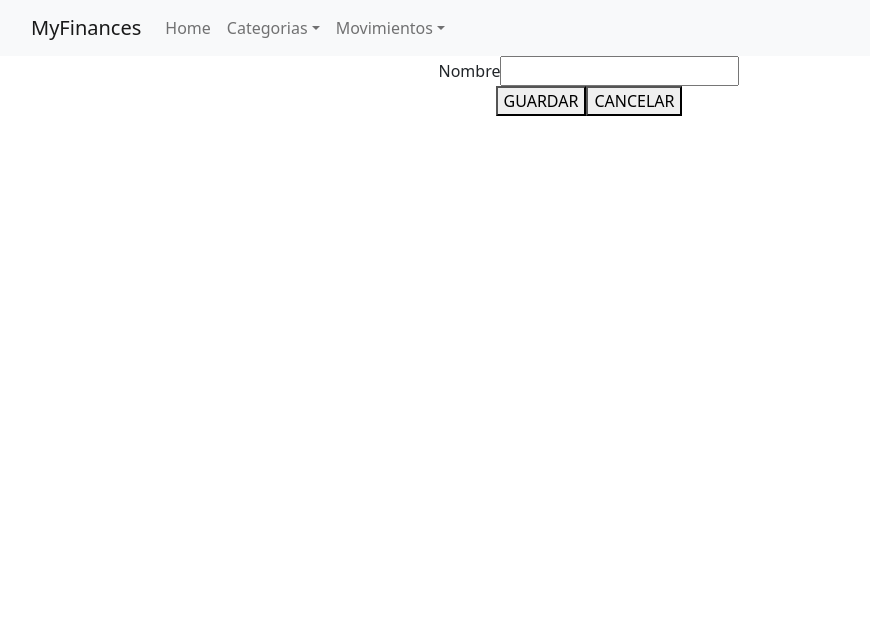
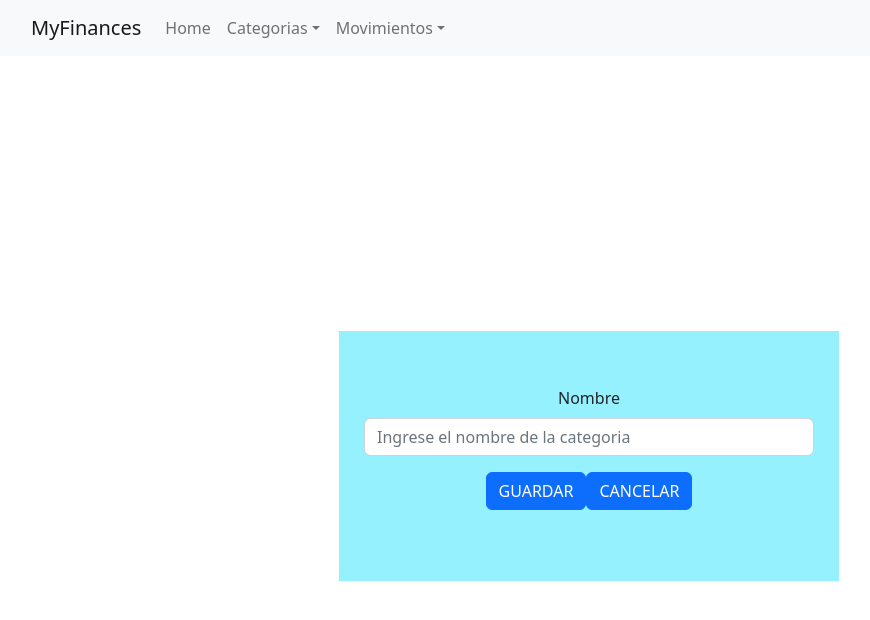
Before and after one commit to marianodv/finances, a React (Create React App) app in the folder front-react/: page /categories/create in a window 1280 px wide. Shown: the top 620 px of the page, without its empty margins (51-921 px from the left). Built offline with nearby package versions, Linux system fonts and the light colour scheme.

Commit message:
apply bootstrap

```diff
--- a/front-react/src/Components/ButtonWithLoading.js
+++ b/front-react/src/Components/ButtonWithLoading.js
@@ -4,10 +4,10 @@ import Spinner from 'react-bootstrap/Spinner';
 
 function ButtonWithLoading(props){
 
-    const {loading,variant,type,children,click} = props
+    const {loading,variant,type,children,onClick} = props
 
     return(
-        <Button type = {type || 'submit'} variant={variant || 'primary'} disabled={loading} onClick={click}>
+        <Button type = {type || 'submit'} variant={variant || 'primary'} disabled={loading} onClick={onClick}>
             {loading &&
                 <Spinner
                     as="span"
--- a/front-react/src/Components/CategoriesList.js
+++ b/front-react/src/Components/CategoriesList.js
@@ -37,7 +37,7 @@ function CategoriesList(props){
                     <Col>
                         <label>{label || ""}</label>
                     </Col>
-                    <Col>
+                    <Col xs={9}>
                         <Form.Select aria-label="Default select example" {...register}>
                             <option value={0}>-- SELECCIONE --</option>
                             {categories.map((category, item) => <option key={item} value={category._id}>{category.name}</option>)}
--- a/front-react/src/Components/FormCategory.js
+++ b/front-react/src/Components/FormCategory.js
@@ -1,19 +1,58 @@
 import React from "react";
 import Input from "../Components/Input"
+import Form from 'react-bootstrap/Form'
+import {useNavigate} from 'react-router-dom'
+import ButtonWithLoading from './ButtonWithLoading'
+
+
+const styles={
+    absCenter:{
+        display: 'flex',
+        alignItems: 'center',
+        justifyContent: 'center',
+        minHeight: '100vh'
+    },
+
+    absCenterIntern:{
+        display: 'flex',
+        alignItems: 'center',
+        justifyContent: 'center',
+        width:'500px',
+        height:'250px',
+        backgroundColor:'#96f1ff'
+    },
+
+    form:{
+        width:'450px'
+    }
+}
 
 function FormCategory(props){
 
-    const {children, submit, nameRegister, error} = props
+    const {children, submit, idName, nameRegister, error} = props
+
+    const navi = useNavigate()
 
     return(
-        <form onSubmit={submit}>
-            <Input label="Nombre" register={nameRegister}/>
-            {error?.name  && <span>El campo nombre es obligatorio.</span>}
-            <div>
-                <button type="submit">GUARDAR</button>
+        <div style={styles.absCenter}>
+        <div style={styles.absCenterIntern}>
+        <Form onSubmit={submit} style={styles.form}>
+            <Form.Group className="mb-3">
+                <Input label="Nombre" placeholder="Ingrese el nombre de la categoria" controlId={idName} register={nameRegister}/>
+                {error?.name  &&
+                    <Form.Text className="text-muted">
+                        El campo nombre es obligatorio.
+                    </Form.Text>
+                }
+            </Form.Group>
+            <Form.Group className="mb-3">
+                <ButtonWithLoading type="submit">GUARDAR</ButtonWithLoading>
+                <ButtonWithLoading type="button" onClick={()=>{navi('/categories/')}}>CANCELAR</ButtonWithLoading>
                 {children}
-            </div>
-        </form>
+            </Form.Group>
+        </Form>
+        </div>
+        </div>
     )
 }
 
--- a/front-react/src/Components/FormMovemet.js
+++ b/front-react/src/Components/FormMovemet.js
@@ -2,46 +2,93 @@ import React from "react";
 import Input from "../Components/Input"
 import CategoriesList from "../Components/CategoriesList";
 import {useNavigate} from 'react-router-dom'
+import ButtonWithLoading from './ButtonWithLoading'
+import Form from 'react-bootstrap/Form';
+
+const styles={
+    absCenter:{
+        display: 'flex',
+        alignItems: 'center',
+        justifyContent: 'center',
+        minHeight: '100vh'
+    },
+
+    absCenterEgress:{
+        display: 'flex',
+        alignItems: 'center',
+        justifyContent: 'center',
+        width:'500px',
+        height:'450px',
+        backgroundColor:'#ff5254'
+    },
+
+    absCenterIngress:{
+        display: 'flex',
+        alignItems: 'center',
+        justifyContent: 'center',
+        width:'500px',
+        height:'450px',
+        backgroundColor:'#cee879'
+    },
+
+    form:{
+        width:'450px'
+    }
+}
 
 function FormMovement(props){
 
-    const {children, submit, changeCheckBox, checkedCheckBox, dateRegister, conceptRegister, amountRegister, categoryRegister, isEgressRegister, error} = props
+    const {children, submit, changeCheckBox, checkedCheckBox, dateRegister, conceptRegister, amountRegister, categoryRegister,
+        idDate, idConcept, idAmount, idCategory, idIsEgress, isEgressRegister, error} = props
 
     const navi = useNavigate()
 
     return(
-        <form onSubmit={submit}>
-            <Input label="Fecha" type="date" register={dateRegister}/>
-            {error?.name && <span>El campo nombre es obligatorio.</span>}
+        <div style={styles.absCenter}>
+        <div style={(checkedCheckBox && styles.absCenterEgress) || (!checkedCheckBox && styles.absCenterIngress)}>
+        <Form onSubmit={submit} style={styles.form}>
+            <Form.Group className="mb-3">
+            <Input label="Fecha" type="date" controlId={idDate} register={dateRegister}/>
+            {error?.name && <Form.Text className="text-muted">El campo nombre es obligatorio.</Form.Text>}
+            </Form.Group>
 
-            <Input label="Concepto" register={conceptRegister}/>
-            {error?.concept && <span>El campo concepto es obligatorio.</span>}
+            <Form.Group className="mb-3">
+            <Input label="Concepto" controlId={idConcept} register={conceptRegister}/>
+            {error?.concept && <Form.Text className="text-muted">El campo concepto es obligatorio.</Form.Text>}
+            </Form.Group>
 
-            <Input label="Monto" type="number" register={amountRegister}/>
-            {error?.amount?.type === 'required' && <span>El campo monto es obligatorio.</span>}
-            {error?.amount?.type === 'min' && <span>El monto no puede ser negativo.</span>}
+            <Form.Group className="mb-3">
+                <Input label="Monto" type="number" controlId={idAmount} register={amountRegister}/>
+                {error?.amount?.type === 'required' && <Form.Text className="text-muted">El campo monto es obligatorio.</Form.Text>}
+                {error?.amount?.type === 'min' && <Form.Text className="text-muted">El monto no puede ser negativo.</Form.Text>}
+            </Form.Group>
 
-            <CategoriesList label="Categoria: " register={categoryRegister}/>
+            <Form.Group className="mb-3">
+                <CategoriesList label="Categoria: " controlId={idCategory} register={categoryRegister}/>
+            </Form.Group>
 
-            {(isEgressRegister || false) &&
-                <div>
-                    <label>Es Egreso: </label>
-                    <input type="checkbox" onChange={changeCheckBox || {}} checked={checkedCheckBox || false} register={isEgressRegister}/>
-                </div>
-            }
-            {(!isEgressRegister) &&
-                <div>
-                    <label hidden={!checkedCheckBox}>Es Egreso</label>
-                    <label hidden={checkedCheckBox}>Es Ingreso</label>
-                </div>
-            }
+            <Form.Group className="mb-3">
+                {(isEgressRegister || false) &&
+                    <>
+                        <Form.Check label="Es Egreso" type="switch" onChange={changeCheckBox || {}} checked={checkedCheckBox || false} controlId={idIsEgress} register={isEgressRegister}/>
+                    </>
+                }
+                {(!isEgressRegister) &&
+                    <>
+                        <Form.Label hidden={!checkedCheckBox}>Es Egreso</Form.Label>
+                        <Form.Label hidden={checkedCheckBox}>Es Ingreso</Form.Label>
+                    </>
+                }
+            </Form.Group>
 
-            <div>
-                <button type="submit">GUARDAR</button>
-                <button type="buttom" onClick={()=>{navi("/movements/")}}>CANCELAR</button>
+            <Form.Group className="mb-3">
+                <ButtonWithLoading type="submit">GUARDAR</ButtonWithLoading>
+                <ButtonWithLoading type="button" onClick={()=>{navi("/movements/")}}>CANCELAR</ButtonWithLoading>
                 {children}
-            </div>
-        </form>
+            </Form.Group>
+        </Form>
+        </div>
+        </div>
     )
 }
 
--- a/front-react/src/Components/Input.js
+++ b/front-react/src/Components/Input.js
@@ -1,12 +1,12 @@
+import Form from 'react-bootstrap/Form'
+
 function Input(props){
-    const {label,type,placeHolder,name, register} = props
+    const {label,type,placeholder,name, register} = props
     return(
-        <>
-            <div>
-                <label>{label || ""}</label>
-                <input type={type || "text"} name={name || ""} placeholder = {placeHolder || ""} {...register}/>
-            </div>
-        </>
+        <Form.Group className="mb-3">
+            <Form.Label>{label || ""}</Form.Label>
+            <Form.Control type={type || "text"} controlId={name || ""} placeholder = {placeholder || ""} {...register}/>
+        </Form.Group>
     )
 }
 
--- a/front-react/src/Pages/Categories.js
+++ b/front-react/src/Pages/Categories.js
@@ -61,7 +61,7 @@ function Categories(){
     return(
         <div>
             <div>
-                <ButtonWithoutLoading variant="create" onClick={()=>{navi('/categories/new')}}>NUEVA CATEGORIA</ButtonWithoutLoading>
+                <ButtonWithoutLoading variant="create" onClick={()=>{navi('/categories/create')}}>NUEVA CATEGORIA</ButtonWithoutLoading>
             </div>
             <Loading loading={loading}>
                 <Table striped>
--- a/front-react/src/Pages/CreateCategory.js
+++ b/front-react/src/Pages/CreateCategory.js
@@ -38,9 +38,7 @@ function CreateCategory(){
         <>
             {!viewMessaje &&
                 <div>
-                    <FormCategory submit={handleSubmit(onSubmit)} nameRegister={{...register("name",{required:true})}} error={errors} >
-                        <button type="buttom" onClick={()=>{navi('/categories/')}}>CANCELAR</button>
-                    </FormCategory>
+                    <FormCategory submit={handleSubmit(onSubmit)} idName="name" nameRegister={{...register("name",{required:true})}} error={errors} />
                 </div>
             }
             {viewMessaje &&
--- a/front-react/src/Pages/Movements.js
+++ b/front-react/src/Pages/Movements.js
@@ -9,6 +9,9 @@ import Container from 'react-bootstrap/Container'
 import Row from 'react-bootstrap/Row';
 import Col from 'react-bootstrap/Col';
 import Table from 'react-bootstrap/Table'
+import ButtonWithoutLoading from '../Components/ButtonWithoutLoading';
+import {useNavigate} from 'react-router-dom'
+
 
 function Movements(){
 
@@ -16,6 +19,8 @@ function Movements(){
     const [movements,setMovements] = useState([])
 
     const { register,setValue, getValues} = useForm()
+
+    const navi = useNavigate()
 
     useEffect(
         ()=>{
@@ -89,17 +94,21 @@ function Movements(){
         }
     }
 
-
-
     return(
         <>
             <Container>
                 <Row style={{marginTop:'1rem'}}>
                     <Col>
+                        <ButtonWithoutLoading variant="create" onClick={()=>{navi('/movements/create')}}>NUEVO MOVIMIENTO</ButtonWithoutLoading>
+                    </Col>
+                </Row>
+
+                <Row style={{marginTop:'1rem'}}>
+                    <Col>
                         <CategoriesList label="Categorias: " register={{...register("category")}}/>
                     </Col>
                     <Col>
-                            <ButtonWithLoading type="button" loading={loading} click={()=>{
+                        <ButtonWithLoading type="button" loading={loading} onClick={()=>{
                             setLoading(true)
                             listForCategory()
                         }}>Por Categoria</ButtonWithLoading>
@@ -108,20 +117,20 @@ function Movements(){
 
                 <Row style={{marginTop:'1rem'}}>
                     <Col>
-                            <ButtonWithLoading type="button" loading={loading} click={()=>{
+                        <ButtonWithLoading type="button" loading={loading} onClick={()=>{
                             setLoading(true);setTimeout(()=>{listAll()},2000)
                         }}>TODO</ButtonWithLoading>
                     </Col>
 
                     <Col>
-                            <ButtonWithLoading type="button" loading={loading} click={()=>{
+                        <ButtonWithLoading type="button" loading={loading} onClick={()=>{
                             setLoading(true)
                             listIngress()
                         }}>Solo Ingresos</ButtonWithLoading>
                     </Col>
 
                     <Col>
-                            <ButtonWithLoading type="button" loading={loading} click={()=>{
+                        <ButtonWithLoading type="button" loading={loading} onClick={()=>{
                             setLoading(true)
                             listEgress()
                         }}>Solo Egresos</ButtonWithLoading>
@@ -147,11 +156,6 @@ function Movements(){
                     </tbody>
                 </Table>
                 <p>{movements?.pageMin} to page {movements?.page} to {movements?.pageMax} | TOTAL: {movements?.rowsCount} | listed: {movements?.rowsPerPage}</p>
-
-                    <div>
-                        {movements?.rows?.map((movement,ind) => <Movement key={ind} data={movement} onDelete={()=>{handleDelete(movement._id)}}>{ind+1}</Movement>)}
-                        <p>{movements?.pageMin} to page {movements?.page} to {movements?.pageMax} | TOTAL: {movements?.rowsCount} | listed: {movements?.rowsPerPage}</p>
-                    </div>
             </Loading>
         </>
     )
```
Also changed, not shown: front-react/src/Pages/CreateMovement.js (+1 -13 lines). Lines whose indentation alone changed are shown as unchanged.
